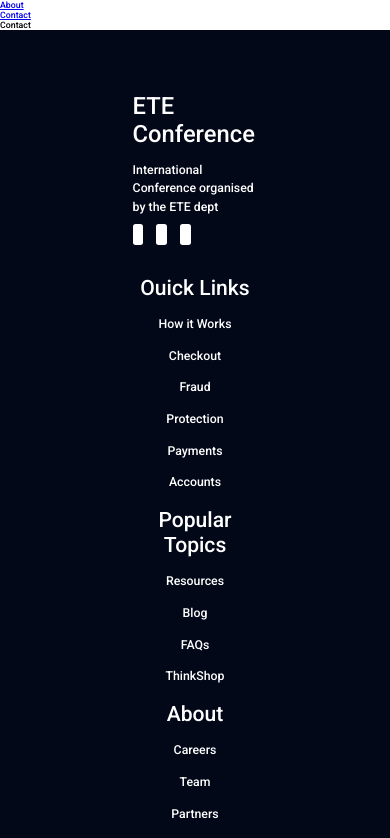
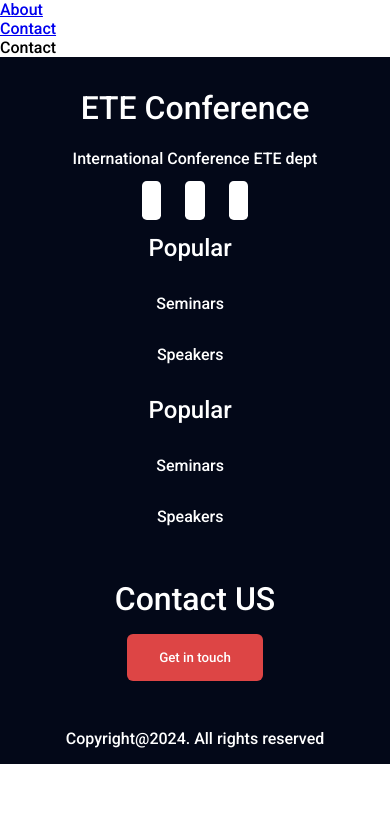
Before and after one commit to DevDreamer26/Conference-ETE, a React (Vite) app: page /contact in a window 390 px wide. Shown: the top 838 px of the page. Built offline with nearby package versions, Linux system fonts and the light colour scheme.

Commit message:
footer adjusted

```diff
--- a/src/components/Footer/Footer.css
+++ b/src/components/Footer/Footer.css
@@ -1,128 +1,126 @@
 @import url('https://fonts.googleapis.com/css2?family=Roboto:wght@300;400;500&display=swap');
-*{margin: 0;padding: 0;box-sizing: border-box;font-family: 'Roboto', sans-serif; font-weight: 500;}
-html{
-	font-size: 62.5%;
+
+* {
+    margin: 0;
+    padding: 0;
+    box-sizing: border-box;
+    font-family: 'Roboto', sans-serif;
+    font-weight: 500;
 }
-:root{
+
+:root {
     --black: #ffffff;
     --light-red: #dd4545;
 }
-.footer-container{
+
+.footer-container {
     width: 100vw;
     background-color: #030818;
     display: flex;
     justify-content: space-around;
-	padding: 7rem 0 5rem 0;
+    padding: 2rem 0 2rem 0;
 }
 
-/*footer left side start*/
-.footer-logo{
-	/*background-color: yellowgreen;*/
+.footer-logo {
     width: 18vw;
-	margin-left: 7rem;
 }
-.footer-logo h2{
-	font-size: 2.7rem;
+
+.footer-logo h2 {
+    font-size: 2rem;
+}
+
+h3,
+h2,
+.footer-logo p {
     color: #fff;
 }
-h3{
-    color: #fff;
+
+.footer-logo p {
+    font-size: 1em;
+    padding: 1.5rem 0rem;
+    line-height: 1rem;
 }
-h2{
-    color: #fff;
-}
-.footer-logo p{
-	font-size: 1.4rem;
-	color: #fff;
-	padding: 1.5rem 0rem;
-	line-height: 2.1rem;
-}
-.footer-logo a{
-	text-decoration: none;
-}
-.fa{
+
+.fa {
     background-color: var(--black);
     color: #ffffff;
     padding: .6rem;
     border-radius: .3rem;
 }
-.icons{
+
+.icons {
     margin: 0rem 1.5rem;
 }
-/*footer left side ends*/
-/*footer center starts*/
-.footer-links{
+
+.footer-links {
     width: 32vw;
     display: flex;
     justify-content: space-between;
-	font-size: 1.4rem;
+    font-size: 1em;
 }
-.footer-links ul a li{
+
+.footer-links ul a li {
     list-style-type: none;
     padding: 1rem 0rem;
 }
-.footer-links ul a{
+
+.footer-links ul a {
     text-decoration: none;
     color: #fff;
 }
-/*footer center ends*/
 
-/*footer right section*/
-.footer-contactus{
+.footer-contactus {
     width: 17vw;
 }
-.footer-contactus h2{
-	font-size: 1.9rem;
-}
-.footer-contactus button{
-	padding: 1.4rem 2rem;
-    font-size: 1.6rem;
+
+.footer-contactus button {
+    padding: 1rem 2rem;
     background: var(--light-red);
     border: none;
-    border-radius: .4rem;
+    border-radius: 6px;
     color: #ffff;
-    margin-top: 1.6rem;
+    margin-top: 1rem;
     cursor: pointer;
 }
-.copywright-tag{
+
+.copywright-tag {
     background-color: #030818;
-	padding: 1.5rem;
-	font-size: 1.5rem;
+    padding: 1rem;
+    font-size: 1rem;
     text-align: center;
     color: #fff;
 }
 
+@media (max-width: 800px) {
+    .footer-container {
+        /* flex-direction: column; */
+        flex-wrap: wrap;
+        justify-content: center;
+        text-align: center;
+    }
 
-/*=========================responsive design============================*/
-@media(max-width: 986px){
-	html{
-		font-size: 55%;
+    .footer-logo {
+        width: 80vw;
+        margin-bottom: .5rem;
+        margin-left: 0rem;
+    }
+
+    .footer-links {
+        flex-wrap: wrap;
+    }
+
+    .footer-links h3 {
+        font-size: 1.5rem;
+        margin: 1rem;
+    }
+
+    .footer-contactus {
+        width: 100%;
+        margin-top: 2.4rem;
+    }
+
+    .footer-contactus h2 {
+        font-size: 2rem;
+
     }
 }
-@media(max-width: 800px){
-	.footer-container{
-		flex-direction: column;
-		align-items: center;
-	}
-	.footer-logo{
-		width: 32vw;
-		margin-bottom: 3rem;
-		margin-left: 0rem;
-	}
-	.footer-links{
-		flex-direction: column;
-		text-align: center;
-	}
-	.footer-links h3{
-		font-size: 2.4rem;
-		margin: 1rem 0px;
-	}
-	.footer-contactus{
-		width: 21vw;
-		margin-top: 2.4rem;
-		text-align: center;
-	}
-	.footer-contactus h2{
-		font-size: 2.5rem;
-	}
-}
--- a/src/components/Footer/Footer.jsx
+++ b/src/components/Footer/Footer.jsx
@@ -9,42 +9,29 @@ const Footer = () => {
 		<div class="footer-container">
 			<div class="footer-logo">
 				<h2>ETE Conference</h2>
-				<p>International Conference organised by the ETE dept</p>
+				<p>International Conference ETE dept</p>
 				<a href="#" class="fa fa-facebook"></a>
 				<a href="#" class="fa icons fa-twitter"></a>
 				<a href="#" class="fa fa-instagram"></a>
 			</div>
 			<div class="footer-links">
-				<div class="platform">
-					<h3>Ouick Links</h3>
+				<div class="learning">
+					<h3>Popular</h3>
 					<ul>
-						<a href="#"><li>How it Works</li></a>
-						<a href="#"><li>Checkout</li></a>
-						<a href="#"><li>Fraud</li></a>
-						<a href="#"><li>Protection</li></a>
-						<a href="#"><li>Payments</li></a>
-						<a href="#"><li>Accounts</li></a>
+						<a href="#"><li>Seminars</li></a>
+						<a href="#"><li>Speakers</li></a>
+
 					</ul>
 				</div>
 				<div class="learning">
-					<h3>Popular Topics</h3>
+					<h3>Popular</h3>
 					<ul>
-						<a href="#"><li>Resources</li></a>
-						<a href="#"><li>Blog</li></a>
-						<a href="#"><li>FAQs</li></a>
-						<a href="#"><li>ThinkShop</li></a>
+						<a href="#"><li>Seminars</li></a>
+						<a href="#"><li>Speakers</li></a>
+
 					</ul>
 				</div>
-				<div class="About">
-					<h3>About</h3>
-					<ul>
-						<a href="#"><li>Careers</li></a>
-						<a href="#"><li>Team</li></a>
-						<a href="#"><li>Partners</li></a>
-						<a href="#"><li>Contact Us</li></a>
-						<a href="#"><li>News & Press</li></a>
-					</ul>
-				</div>
+
 			</div>
 			<div class="footer-contactus">
 				<h2>Contact US</h2>
```
Lines whose indentation alone changed are shown as unchanged.
